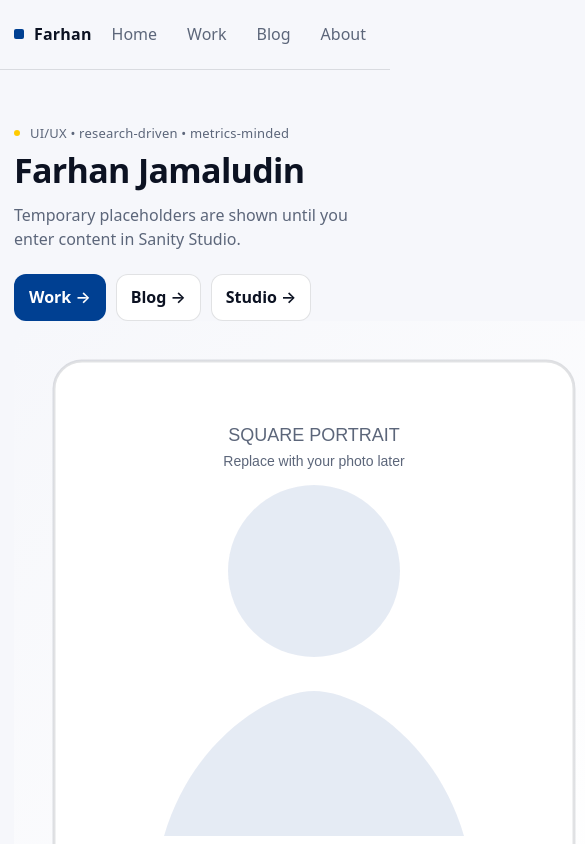
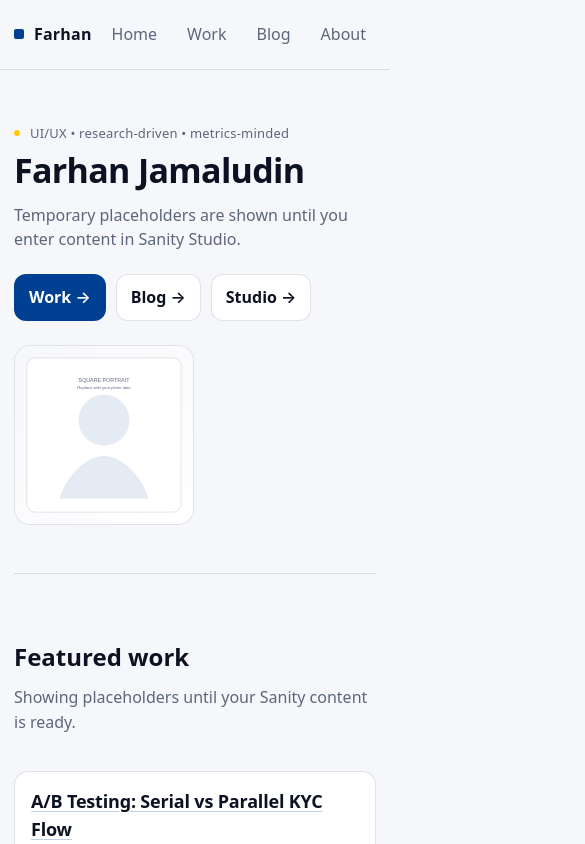
Before and after one commit to farhanje/vertolio, a Next.js app: page / in a window 390 px wide. Shown: the top 844 px of the page, 585 px wide, since content can reach past the window. Built offline with nearby package versions, Linux system fonts and the light colour scheme; no server answers.

Commit message:
Add content layout + sticky ToC styles + hero grid helpers

```diff
--- a/app/globals.css
+++ b/app/globals.css
@@ -71,10 +71,32 @@ h1{font-size:clamp(34px,4vw,54px);line-height:1.05;letter-spacing:-0.02em;margin
 /* PortableText */
 .prose{max-width:78ch;}
 .prose h2{font-size:clamp(22px,2.2vw,30px);letter-spacing:-0.01em;margin:34px 0 10px;}
+.prose h3{font-size:18px;letter-spacing:-0.01em;margin:22px 0 8px;}
 .prose p,.prose ul,.prose ol{color:var(--muted);margin:0 0 14px;}
 .prose strong{color:var(--text);}
+
+/* Hero helpers */
+.hero-grid{display:grid;grid-template-columns:1fr 240px;gap:24px;align-items:start;}
+.avatar{width:240px;aspect-ratio:1/1;border-radius:16px;border:1px solid var(--border);background:var(--surface);object-fit:cover;display:block;}
+
+/* Content + sticky TOC (Wikipedia-ish) */
+.content-grid{display:grid;grid-template-columns:1fr 320px;gap:18px;align-items:start;}
+.tocbox{position:sticky;top:76px;}
+.toc-title{font-weight:800;letter-spacing:-0.01em;margin-bottom:10px;}
+.toc{display:flex;flex-direction:column;gap:4px;}
+.toc-link{display:block;padding:8px 10px;border-radius:10px;color:var(--muted);}
+.toc-link:hover{background:rgba(0,0,0,.03);text-decoration:none;}
+.toc-link.active{color:var(--text);background:var(--surface);border:1px solid var(--border);}
+.toc-link.lvl3{padding-left:22px;font-size:13px;}
+
+@media (max-width:980px){
+  .content-grid{grid-template-columns:1fr;}
+  .tocbox{position:static;}
+}
 
 @media (max-width:820px){
   .span-6,.span-4{grid-column:span 12;}
   .container{width:min(var(--max),calc(100% - 28px));}
+  .hero-grid{grid-template-columns:1fr;}
+  .avatar{width:180px;}
 }
```
